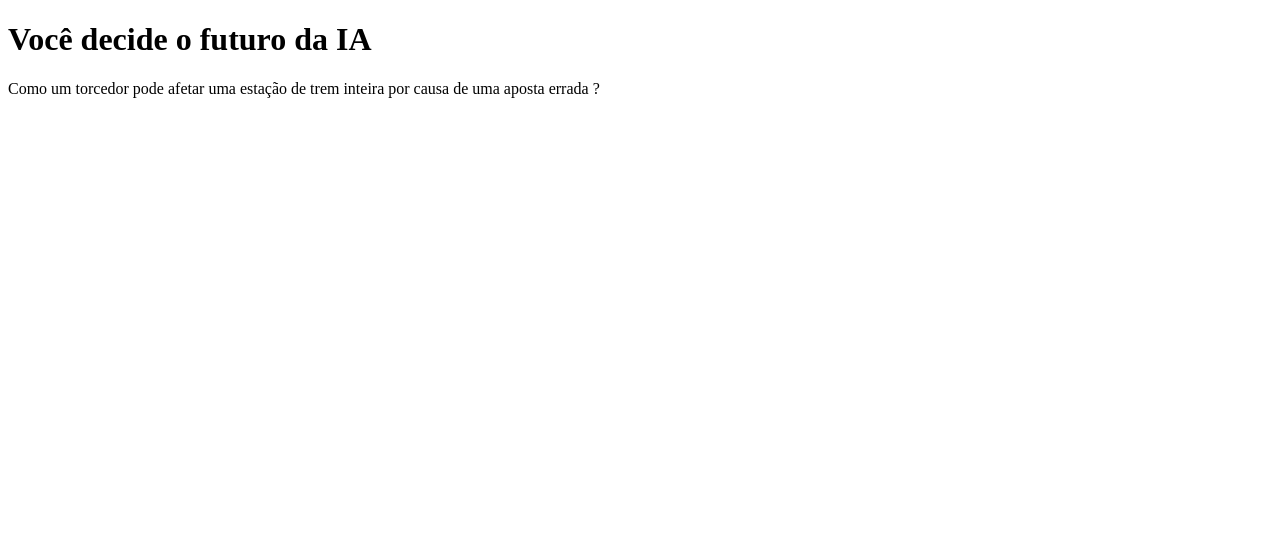
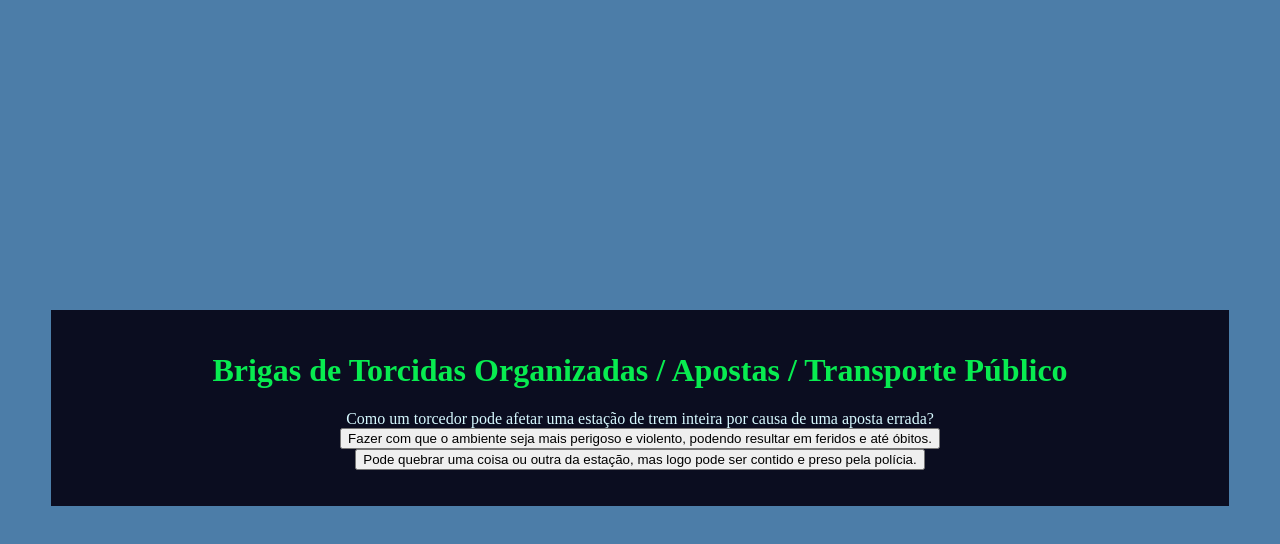
Before and after one commit to MUGRILINHO/inteligencias-do-murilanches, a plain HTML site: page index.html in a window 1280 px wide. Drawn offline with Linux system fonts and the light colour scheme.

Commit message:
Add files via upload

```diff
--- a/index.html
+++ b/index.html
@@ -8,7 +8,7 @@
 </head>
 <body>
     <div class="caixa-principal">
-         <h1>Você decide o futuro da IA</h1>
+         <h1>Brigas de Torcidas Organizadas / Apostas / Transporte Público</h1>
          <div class="caixa-perguntas"></div>
          <div class="caixa-alternativas"></div>
          <div class="caixa-resultado"></div>
--- a/script.js
+++ b/script.js
@@ -6,35 +6,38 @@ const textoResultado = document.querySelector(".texto-resultado");
 
 const perguntas = [
 {
-        enunciado: "Como um torcedor pode afetar uma estação de trem inteira por causa de uma aposta errada ?",
-
-        alternativas: ["Fazer com que o ambiente seja mais perigoso e violento, podendo resultar em feridos e até óbitos.",
-                       "Pode quebrar uma coisa ou outra da estação, mas logo pode ser contido e preso pela polícia"
+enunciado: "Como um torcedor pode afetar uma estação de trem inteira por causa de uma aposta errada?",
+alternativas: [
+"Fazer com que o ambiente seja mais perigoso e violento, podendo resultar em feridos e até óbitos.",
+"Pode quebrar uma coisa ou outra da estação, mas logo pode ser contido e preso pela polícia."
 ]
 },
-
 {
-        enunciado: "Que medidas de segurança devem ser tomadas contra brigas de torcedores em relação a população que utiliza  os transportes públicos ?",
-        alternativas: ["No ingresso deve ser cobrado uma taxa adicional referente a um frete de ônibus, assim após o final da partida os torcedores serão direcionados aos seus respectivos transportes, evitando conflitos.",
+enunciado: "Como as apostas esportivas podem influenciar na taxa de violência urbana em transportes públicos?",
+alternativas: [
+"Algumas apostas esportivas são associadas a organizações ou grupos que podem promover ou tolerar comportamentos violentos. ",
+"Áreas onde há muitos locais para apostas esportivas podem ter uma concentração maior de pessoas envolvidas em apostas, o que pode aumentar a tensão e, potencialmente, a violência, incluindo transportes públicos.",
+]
+},
+{
+enunciado: "Que medidas de segurança devem ser tomadas contra brigas de torcedores em relação a população que utiliza os transportes públicos?",
+alternativas: [
+"No ingresso deve ser cobrado uma taxa adicional referente a um frete de ônibus, assim após o final da partida os torcedores serão direcionados aos seus respectivos transportes, evitando conflitos.",
 "Outra medida de para combater a violência é que um agente de segurança acompanhem os torcedores nos transportes públicos/privados para que a deslocação seja feita de forma pacífica."
 ]
 },
 {
-        enunciado: "Como as apostas esportivas podem influenciar na taxa de violência urbana em transportes públicos ?",
-        alternativas: ["Influência de Grupos de Aposta",
-                       "Aumento da Tensão em Áreas de Jogo"
+enunciado: "Ao final da discussão, você precisou criar uma imagem no computador que representasse o que pensa sobre IA. E agora?",
+alternativas: [
+"Criar uma imagem utilizando uma plataforma de design como o Paint.",
+"Criar uma imagem utilizando um gerador de imagem de IA."
 ]
 },
 {
-        enunciado: "Pergunta4",
-        alternativas: ["Alternativa 1",
-            "Alternativa 2"
-        ]
-    },
-    {
-        enunciado: "Pergunta5",
-        alternativas: ["Alternativa 1",
-            "Alternativa 2"
+enunciado: "Você tem um trabalho em grupo de biologia para entregar na semana seguinte, o andamento do trabalho está um pouco atrasado e uma pessoa do seu grupo decidiu fazer com ajuda de uma IA. O problema é que o trabalho está totalmente igual ao do chat. O que você faz?",
+alternativas: [
+"Escrever comandos para o chat é uma forma de contribuir com o trabalho, por isso não é um problema utilizar o texto inteiro.",
+"O chat pode ser uma tecnologia muito avançada, mas é preciso manter a atenção pois toda máquina erra, por isso revisar o trabalho e contribuir com as perspectivas pessoais é essencial."
 ]
 },
 ];
@@ -45,7 +48,15 @@ let perguntaAtual;
 function mostraPergunta() {
 perguntaAtual = perguntas[atual];
 caixaPerguntas.textContent = perguntaAtual.enunciado;
+mostraAlternativas();
+}
 
+function mostraAlternativas() {
+for (const alternativa of perguntaAtual.alternativas) {
+const botaoAlternativas = document.createElement("button");
+botaoAlternativas.textContent = alternativa;
+caixaAlternativas.appendChild(botaoAlternativas);
+}
 }
 
 mostraPergunta();
--- a/style.css
+++ b/style.css
@@ -0,0 +1,27 @@
+:root {
+    --cor-fundo: #4c7da8;
+    --cor-principal: #0B0D20 ;
+    --cor-secundaria: #212333;
+    --cor-destaque: #08ec50;
+    --cor-texto: #D7F9FF;
+  }
+
+  body {
+    background-color: var(--cor-fundo);
+    color: var(--cor-texto);
+    display: flex;
+    justify-content: center;
+    align-items: center;
+    min-height: 100vh;
+  }
+
+  .caixa-principal{
+    background-color: var(--cor-principal);
+    width: 90%;
+    text-align: center;
+    padding: 20px;
+  }
+
+  h1{
+    color: var(--cor-destaque);
+   }
```
Lines whose indentation alone changed are shown as unchanged.
